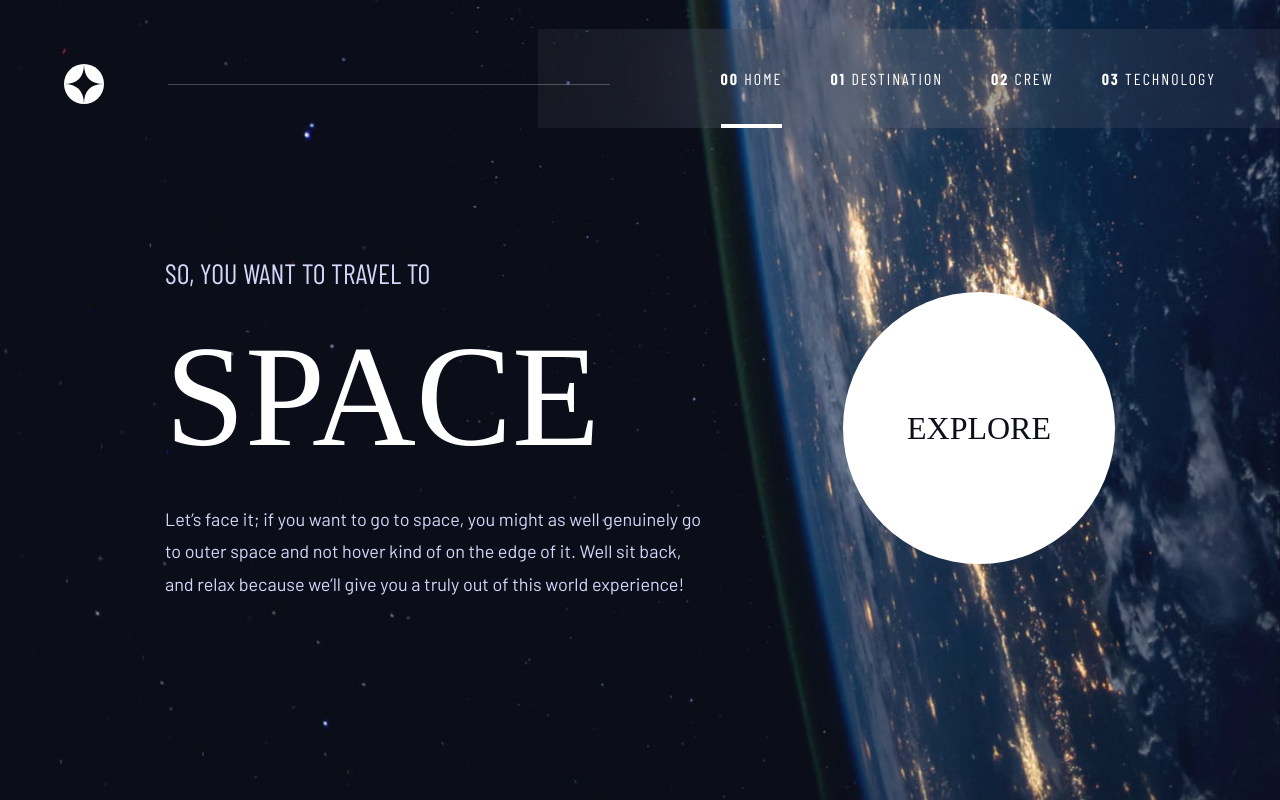
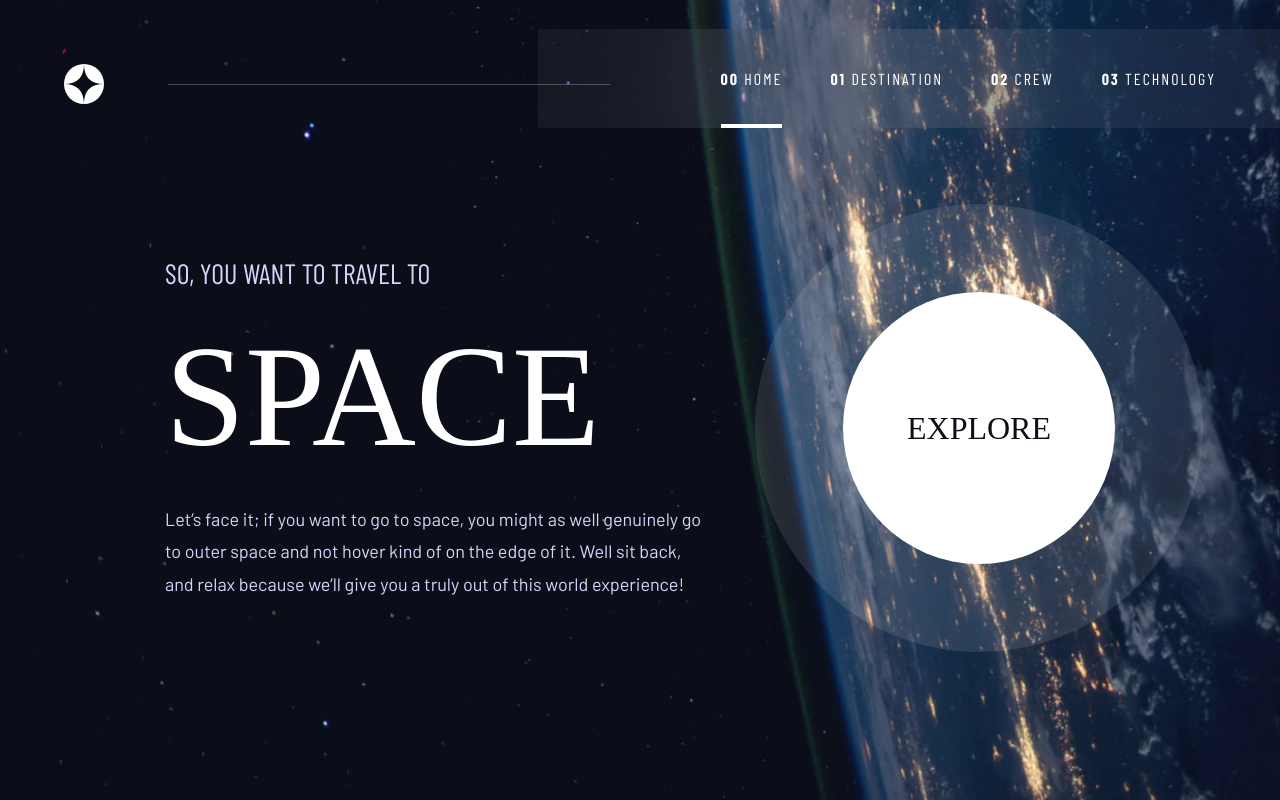
Before and after one commit to sophia-see/space-tourism-react, a React (Vite) app: page / in a window 1280 px wide. In both pictures the pointer is over the element 979 px from the left and 428 px from the top of the page. Built offline with nearby package versions, Linux system fonts and the light colour scheme; a web font is replaced by a local one.

Commit message:
explore hover style

```diff
--- a/src/components/Home/Home.module.scss
+++ b/src/components/Home/Home.module.scss
@@ -63,3 +63,8 @@
         height: 272px;
     }
 }
+
+.btn:hover {
+    cursor: pointer;
+    outline: 88px solid vars.$white-10;
+}
--- a/src/styles/_variables.scss
+++ b/src/styles/_variables.scss
@@ -4,4 +4,5 @@ $blue-300: hsl(231, 77%, 90%);
 $white: hsl(0, 0%, 100%);
 $half-white: hsla(0, 0%, 100%, 0.5);
 $quarter-white: hsla(0, 0%, 100%, 0.25);
+$white-10: hsla(0, 0%, 100%, 0.1);
 $white-5: hsla(0, 0%, 100%, 0.05);
```
